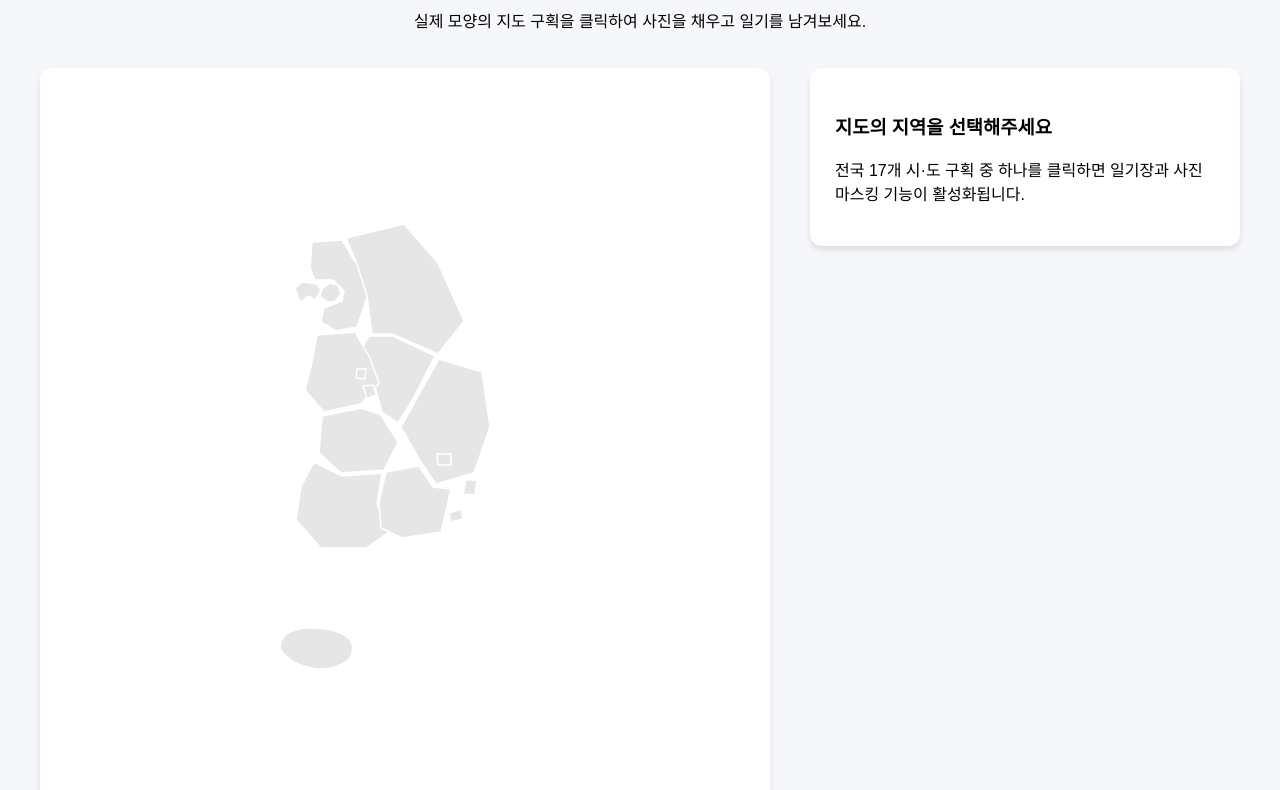
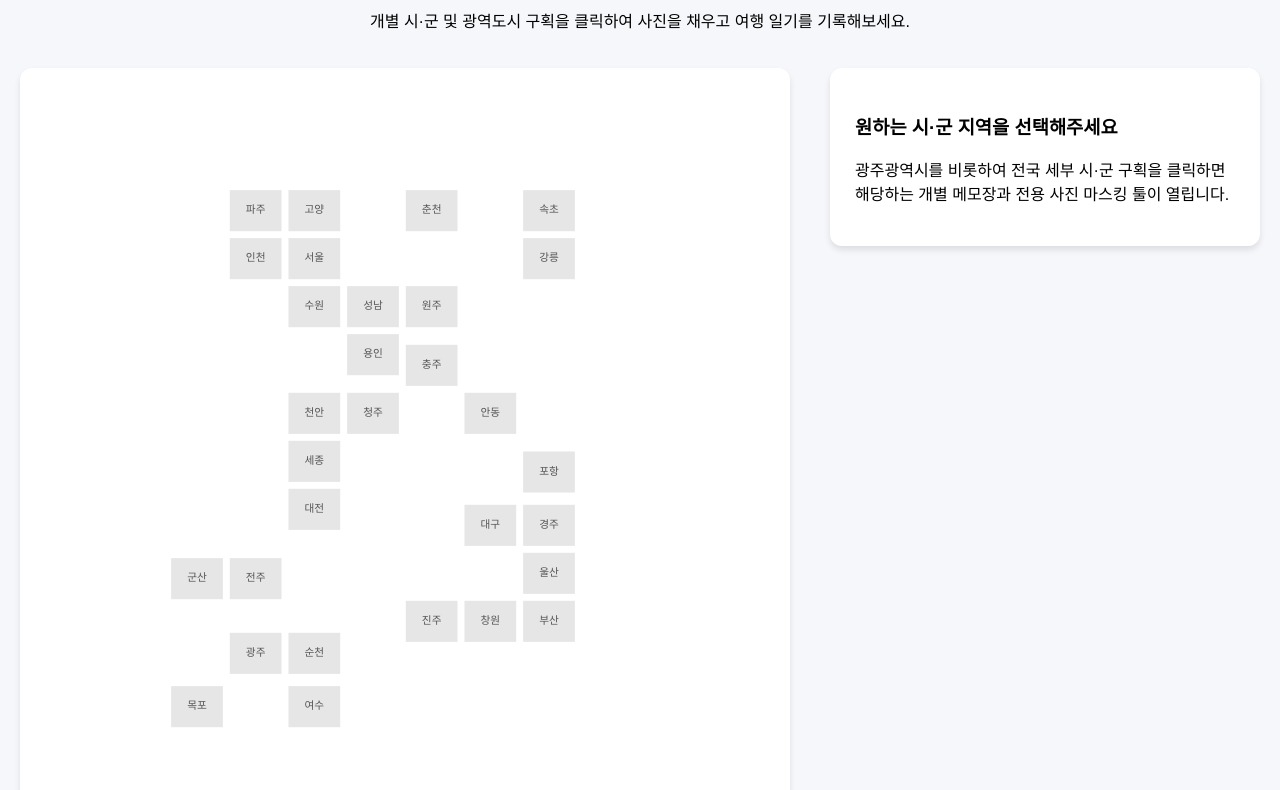
Before and after one commit to yeonchae07-max/TRIP-GOING, a plain HTML site: page index.html in a window 1280 px wide. Shown: the part 101-891 px from the top of the page. Drawn offline with Linux system fonts and the light colour scheme.

Commit message:
Update index.html

```diff
--- a/index.html
+++ b/index.html
@@ -3,7 +3,7 @@
 <head>
     <meta charset="UTF-8">
     <meta name="viewport" content="width=device-width, initial-scale=1.0">
-    <title>대한민국 여행 기록 전도</title>
+    <title>대한민국 시·군 여행 기록 지도</title>
     <style>
         :root {
             --primary-color: #4a90e2;
@@ -26,14 +26,14 @@
         .container {
             display: flex;
             gap: 40px;
-            max-width: 1200px;
+            max-width: 1300px;
             width: 100%;
             justify-content: center;
             align-items: flex-start;
         }
         /* 지도 영역 */
         .map-container {
-            flex: 1.2;
+            flex: 1.4;
             background: var(--card-bg);
             padding: 20px;
             border-radius: 12px;
@@ -42,11 +42,11 @@
             display: flex;
             justify-content: center;
         }
-        /* HTML에 내장된 SVG 스타일 */
         svg {
             width: 100%;
-            max-width: 550px;
+            max-width: 600px;
             height: auto;
+            max-height: 800px;
         }
         .region {
             fill: #e6e6e6;
@@ -63,7 +63,15 @@
             stroke-width: 3;
             z-index: 10;
         }
-        /* 툴팁 (마우스 오버 지역명) */
+        /* 지도 라벨 텍스트 스타일 */
+        .region-label {
+            font-size: 10px;
+            fill: #555;
+            pointer-events: none;
+            text-anchor: middle;
+            dominant-baseline: middle;
+        }
+        /* 툴팁 */
         .tooltip {
             position: absolute;
             background: rgba(0, 0, 0, 0.85);
@@ -119,63 +127,115 @@
 <body>
 
 <header>
-    <h1>🗺️ 대한민국 전국 여행 기록 전도</h1>
-    <p>실제 모양의 지도 구획을 클릭하여 사진을 채우고 일기를 남겨보세요.</p>
+    <h1>🗺️ 대한민국 전국 시·군 여행 기록 지도</h1>
+    <p>개별 시·군 및 광역도시 구획을 클릭하여 사진을 채우고 여행 일기를 기록해보세요.</p>
 </header>
 
 <div class="container">
     <div class="map-container">
         <div class="tooltip" id="tooltip">지역명</div>
 
-        <svg viewBox="0 0 550 700" xmlns="http://www.w3.org/2000/svg">
+        <svg viewBox="0 0 500 750" xmlns="http://www.w3.org/2000/svg" id="korea-map">
             <defs>
                 </defs>
-            <path id="seoul" class="region" data-name="서울특별시" d="M192,201 L200,195 L208,197 L211,206 L205,214 L197,214 L190,208 Z" />
-            <path id="incheon" class="region" data-name="인천광역시" d="M172,194 L187,196 L191,202 L185,212 L179,208 L170,214 L165,200 Z" />
-            <path id="gyeonggi" class="region" data-name="경기도" d="M182,154 L212,152 L225,174 L235,178 L238,206 L227,239 L206,243 L191,234 L194,220 L212,213 L214,203 L203,192 L185,192 L180,180 Z" />
-            <path id="gangwon" class="region" data-name="강원도" d="M216,150 L274,136 L308,175 L334,233 L308,266 L262,246 L242,246 L237,208 L227,176 Z" />
-            <path id="chungbuk" class="region" data-name="충청북도" d="M239,248 L263,248 L305,268 L283,311 L268,335 L252,324 L244,295 L229,266 Z" />
-            <path id="chungnam" class="region" data-name="충청남도" d="M187,247 L225,244 L240,270 L249,295 L231,316 L194,324 L175,302 L182,274 Z" />
-            <path id="daejeon" class="region" data-name="대전광역시" d="M233,298 L243,297 L246,307 L237,311 Z" />
-            <path id="sejong" class="region" data-name="세종특별자치시" d="M227,281 L236,281 L235,291 L226,290 Z" />
-            <path id="gyeongbuk" class="region" data-name="경상북도" d="M309,271 L352,284 L360,339 L344,385 L306,396 L291,374 L271,339 L286,312 Z" />
-            <path id="daegu" class="region" data-name="대구광역시" d="M307,366 L321,366 L321,377 L308,377 Z" />
-            <path id="jeonbuk" class="region" data-name="전라북도" d="M192,328 L232,320 L251,327 L268,354 L254,382 L211,385 L189,365 Z" />
-            <path id="gwangju" class="region" data-name="광주광역시" d="M197,419 L208,419 L207,428 L196,427 Z" />
-            <path id="jeonnam" class="region" data-name="전라남도" d="M184,374 L212,388 L252,385 L247,416 L259,444 L236,460 L191,460 L166,432 L171,399 Z" />
-            <path id="gyeongnam" class="region" data-name="경상남도" d="M256,384 L289,378 L303,399 L321,401 L311,444 L272,450 L251,440 L249,414 Z" />
-            <path id="busan" class="region" data-name="부산광역시" d="M319,425 L331,421 L333,431 L321,434 Z" />
-            <path id="ulsan" class="region" data-name="울산광역시" d="M336,392 L347,392 L345,407 L333,406 Z" />
-            <path id="jeju" class="region" data-name="제주특별자치도" d="M180,540 C210,540 230,550 220,570 C200,590 160,580 150,560 C150,545 165,540 180,540 Z" />
+
+            <rect id="seoul" class="region" data-name="서울특별시" x="140" y="140" width="50" height="40" />
+            <rect id="incheon" class="region" data-name="인천광역시" x="85" y="140" width="50" height="40" />
+            <rect id="suwon" class="region" data-name="경기도 수원시" x="140" y="185" width="50" height="40" />
+            <rect id="goyang" class="region" data-name="경기도 고양시" x="140" y="95" width="50" height="40" />
+            <rect id="seongnam" class="region" data-name="경기도 성남시" x="195" y="185" width="50" height="40" />
+            <rect id="paju" class="region" data-name="경기도 파주시" x="85" y="95" width="50" height="40" />
+            <rect id="yongin" class="region" data-name="경기도 용인시" x="195" y="230" width="50" height="40" />
+
+            <rect id="chuncheon" class="region" data-name="강원도 춘천시" x="250" y="95" width="50" height="40" />
+            <rect id="wonju" class="region" data-name="강원도 원주시" x="250" y="185" width="50" height="40" />
+            <rect id="gangneung" class="region" data-name="강원도 강릉시" x="360" y="140" width="50" height="40" />
+            <rect id="sokcho" class="region" data-name="강원도 속초시" x="360" y="95" width="50" height="40" />
+
+            <rect id="cheongju" class="region" data-name="충청북도 청주시" x="195" y="285" width="50" height="40" />
+            <rect id="cheonan" class="region" data-name="충청남도 천안시" x="140" y="285" width="50" height="40" />
+            <rect id="sejong" class="region" data-name="세종특별자치시" x="140" y="330" width="50" height="40" />
+            <rect id="daejeon" class="region" data-name="대전광역시" x="140" y="375" width="50" height="40" />
+            <rect id="chungju" class="region" data-name="충청북도 충주시" x="250" y="240" width="50" height="40" />
+
+            <rect id="jeonju" class="region" data-name="전라북도 전주시" x="85" y="440" width="50" height="40" />
+            <rect id="gunsan" class="region" data-name="전라북도 군산시" x="30" y="440" width="50" height="40" />
+            <rect id="gwangju" class="region" data-name="광주광역시" x="85" y="510" width="50" height="40" />
+            <rect id="mokpo" class="region" data-name="전라남도 목포시" x="30" y="560" width="50" height="40" />
+            <rect id="yeosu" class="region" data-name="전라남도 여수시" x="140" y="560" width="50" height="40" />
+            <rect id="suncheon" class="region" data-name="전라남도 순천시" x="140" y="510" width="50" height="40" />
+
+            <rect id="daegu" class="region" data-name="대구광역시" x="305" y="390" width="50" height="40" />
+            <rect id="pohang" class="region" data-name="경상북도 포항시" x="360" y="340" width="50" height="40" />
+            <rect id="gyeongju" class="region" data-name="경상북도 경주시" x="360" y="390" width="50" height="40" />
+            <rect id="busan" class="region" data-name="부산광역시" x="360" y="480" width="50" height="40" />
+            <rect id="ulsan" class="region" data-name="울산광역시" x="360" y="435" width="50" height="40" />
+            <rect id="changwon" class="region" data-name="경상남도 창원시" x="305" y="480" width="50" height="40" />
+            <rect id="jinju" class="region" data-name="경상남도 진주시" x="250" y="480" width="50" height="40" />
+            <rect id="andong" class="region" data-name="경상북도 안동시" x="305" y="285" width="50" height="40" />
+
+            <rect id="jeju" class="region" data-name="제주특별자치도" x="195" y="660" width="80" height="45" />
+
+            <text class="region-label" x="165" y="160">서울</text>
+            <text class="region-label" x="110" y="160">인천</text>
+            <text class="region-label" x="165" y="205">수원</text>
+            <text class="region-label" x="165" y="115">고양</text>
+            <text class="region-label" x="220" y="205">성남</text>
+            <text class="region-label" x="110" y="115">파주</text>
+            <text class="region-label" x="220" y="250">용인</text>
+            <text class="region-label" x="275" y="115">춘천</text>
+            <text class="region-label" x="275" y="205">원주</text>
+            <text class="region-label" x="385" y="160">강릉</text>
+            <text class="region-label" x="385" y="115">속초</text>
+            <text class="region-label" x="220" y="305">청주</text>
+            <text class="region-label" x="165" y="305">천안</text>
+            <text class="region-label" x="165" y="350">세종</text>
+            <text class="region-label" x="165" y="395">대전</text>
+            <text class="region-label" x="275" y="260">충주</text>
+            <text class="region-label" x="110" y="460">전주</text>
+            <text class="region-label" x="55" y="460">군산</text>
+            <text class="region-label" x="110" y="530">광주</text>
+            <text class="region-label" x="55" y="580">목포</text>
+            <text class="region-label" x="165" y="580">여수</text>
+            <text class="region-label" x="165" y="530">순천</text>
+            <text class="region-label" x="330" y="410">대구</text>
+            <text class="region-label" x="385" y="360">포항</text>
+            <text class="region-label" x="385" y="410">경주</text>
+            <text class="region-label" x="385" y="500">부산</text>
+            <text class="region-label" x="385" y="455">울산</text>
+            <text class="region-label" x="330" y="500">창원</text>
+            <text class="region-label" x="275" y="500">진주</text>
+            <text class="region-label" x="330" y="305">안동</text>
+            <text class="region-label" x="235" y="682">제주도</text>
         </svg>
     </div>
 
     <div class="sidebar" id="editor-sidebar">
         <div id="placeholder-text">
-            <h3>지도의 지역을 선택해주세요</h3>
-            <p>전국 17개 시·도 구획 중 하나를 클릭하면 일기장과 사진 마스킹 기능이 활성화됩니다.</p>
+            <h3>원하는 시·군 지역을 선택해주세요</h3>
+            <p>광주광역시를 비롯하여 전국 세부 시·군 구획을 클릭하면 해당하는 개별 메모장과 전용 사진 마스킹 툴이 열립니다.</p>
         </div>
 
         <div id="editor-form" class="hidden">
             <h2 id="selected-region-name">지역 이름</h2>
 
             <div class="input-group">
-                <label>📷 이 지역 모양에 맞춰 사진 넣기</label>
+                <label>📷 이 시·군 구획에 사진 넣기</label>
                 <input type="file" id="image-upload" accept="image/*">
             </div>
 
             <div class="input-group">
-                <label>📝 여행 일기 메모장</label>
-                <textarea id="diary-text" placeholder="이 지역에서 있었던 추억을 기록해 두세요."></textarea>
+                <label>📝 시·군별 전용 여행 메모장</label>
+                <textarea id="diary-text" placeholder="이 지역만의 특별한 맛집이나 추억을 개별적으로 기록해두세요."></textarea>
             </div>
 
-            <button id="save-btn">추억 저장하기</button>
+            <button id="save-btn">시·군 기록 저장</button>
         </div>
     </div>
 </div>
 
 <script>
-    const travelData = {}; // 데이터 저장소
+    const travelData = {};
     const tooltip = document.getElementById('tooltip');
 
     const regions = document.querySelectorAll('.region');
@@ -189,14 +249,12 @@
 
     let currentSelectedRegionId = null;
 
-    // 1. 지도 구획 내부 인터랙션 및 클릭 이벤트 구현
+    // 1. 전국 시·군 개별 클릭 및 마우스 무브 이벤트 연동
     regions.forEach(region => {
-        // 마우스 무브 시 툴팁 표시
         region.addEventListener('mousemove', (e) => {
             tooltip.style.display = 'block';
             tooltip.innerText = region.getAttribute('data-name');
 
-            // 컨테이너 기준 상대 좌표로 안전하게 툴팁 위치 배치
             const containerRect = e.currentTarget.closest('.map-container').getBoundingClientRect();
             tooltip.style.left = (e.clientX - containerRect.left + 15) + 'px';
             tooltip.style.top = (e.clientY - containerRect.top + 15) + 'px';
@@ -206,7 +264,6 @@
             tooltip.style.display = 'none';
         });
 
-        // 클릭 시 데이터 인식 및 에디터 활성화
         region.addEventListener('click', () => {
             regions.forEach(r => r.classList.remove('active'));
             region.classList.add('active');
@@ -214,22 +271,21 @@
             currentSelectedRegionId = region.id;
             const regionName = region.getAttribute('data-name');
 
-            // UI 보이기 설정
             sidebarPlaceholder.classList.add('hidden');
             sidebarForm.classList.remove('hidden');
             selectedRegionName.innerText = regionName;
 
-            // 기존 메모 데이터 불러오기
+            // 각 시·군 고유 아이디별로 저장된 개별 데이터 분리 로드
             if (travelData[currentSelectedRegionId]) {
                 diaryText.value = travelData[currentSelectedRegionId].diary || '';
             } else {
                 diaryText.value = '';
             }
-            imageUpload.value = ''; // 이미지 파일 초기화
+            imageUpload.value = '';
         });
     });
 
-    // 2. 저장하기 버튼 클릭 이벤트
+    // 2. 저장 데이터 개별 바인딩
     saveBtn.addEventListener('click', () => {
         if (!currentSelectedRegionId) return;
 
@@ -237,10 +293,8 @@
             travelData[currentSelectedRegionId] = {};
         }
 
-        // 입력한 일기 텍스트 저장
         travelData[currentSelectedRegionId].diary = diaryText.value;
 
-        // 선택한 이미지 처리 및 마스킹 패턴 적용
         const file = imageUpload.files[0];
         if (file) {
             const reader = new FileReader();
@@ -248,18 +302,22 @@
                 const imageUrl = e.target.result;
                 travelData[currentSelectedRegionId].image = imageUrl;
 
-                applyImageToSvgShape(currentSelectedRegionId, imageUrl);
+                applyImageToSpecificCity(currentSelectedRegionId, imageUrl);
             }
             reader.readAsDataURL(file);
         }
 
-        alert(`${selectedRegionName.innerText}의 추억이 지도에 저장되었습니다!`);
+        alert(`${selectedRegionName.innerText}의 개별 기록이 정상 저장되었습니다.`);
     });
 
-    // 3. 사용자가 선택한 지역 크기에 정확히 대응하여 이미지를 자르는 크롭 패턴 매핑 함수
-    function applyImageToSvgShape(regionId, imageUrl) {
+    // 3. 사진을 선택한 특정 시·군 구획 상자 안에 맞춰 크롭 마스킹하는 함수
+    function applyImageToSpecificCity(regionId, imageUrl) {
         const targetElement = document.getElementById(regionId);
-        const bbox = targetElement.getBBox(); // 해당 행정구역 좌표의 실제 가로세로 바운딩박스 계산
+        // 사각형 구획 정보 추출
+        const x = targetElement.getAttribute('x');
+        const y = targetElement.getAttribute('y');
+        const width = targetElement.getAttribute('width');
+        const height = targetElement.getAttribute('height');
 
         let pattern = document.getElementById(`pattern-${regionId}`);
 
@@ -268,17 +326,16 @@
             pattern.setAttribute('id', `pattern-${regionId}`);
             pattern.setAttribute('patternUnits', 'userSpaceOnUse');
 
-            // 해당 지역의 시작 위치와 크기를 그대로 반영하여 어색하지 않게 정렬
-            pattern.setAttribute('x', bbox.x);
-            pattern.setAttribute('y', bbox.y);
-            pattern.setAttribute('width', bbox.width);
-            pattern.setAttribute('height', bbox.height);
+            pattern.setAttribute('x', x);
+            pattern.setAttribute('y', y);
+            pattern.setAttribute('width', width);
+            pattern.setAttribute('height', height);
 
             const image = document.createElementNS('http://www.w3.org/2000/svg', 'image');
             image.setAttribute('href', imageUrl);
-            image.setAttribute('width', bbox.width);
-            image.setAttribute('height', bbox.height);
-            image.setAttribute('preserveAspectRatio', 'xMidYMid slice'); // 종횡비 유지 채우기
+            image.setAttribute('width', width);
+            image.setAttribute('height', height);
+            image.setAttribute('preserveAspectRatio', 'xMidYMid slice');
 
             pattern.appendChild(image);
             svgDefs.appendChild(pattern);
@@ -286,7 +343,6 @@
             pattern.querySelector('image').setAttribute('href', imageUrl);
         }
 
-        // 인라인화된 실제 지도 패스 배경에 이미지 url 설정
         targetElement.style.fill = `url(#pattern-${regionId})`;
     }
 </script>
```
